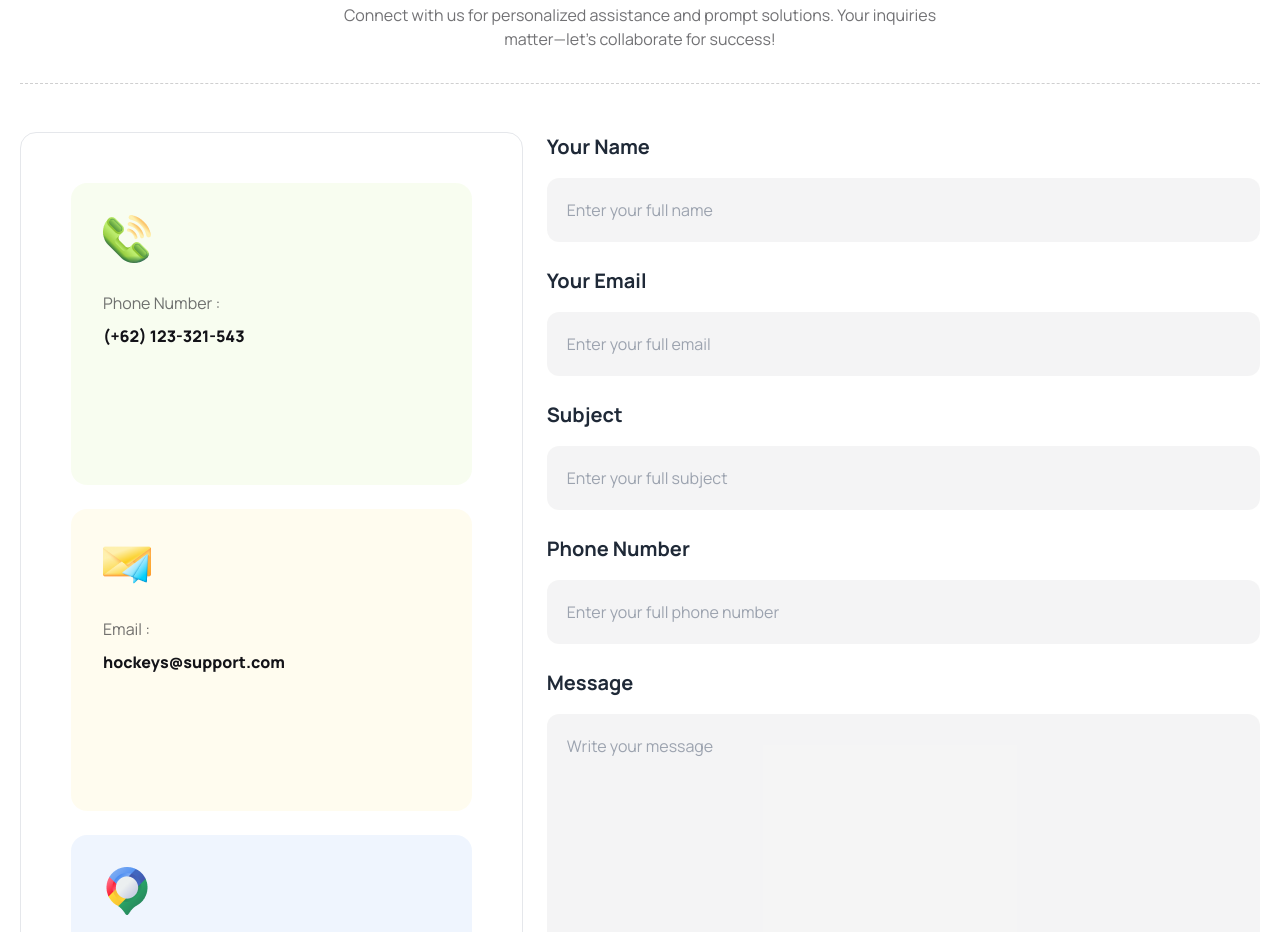
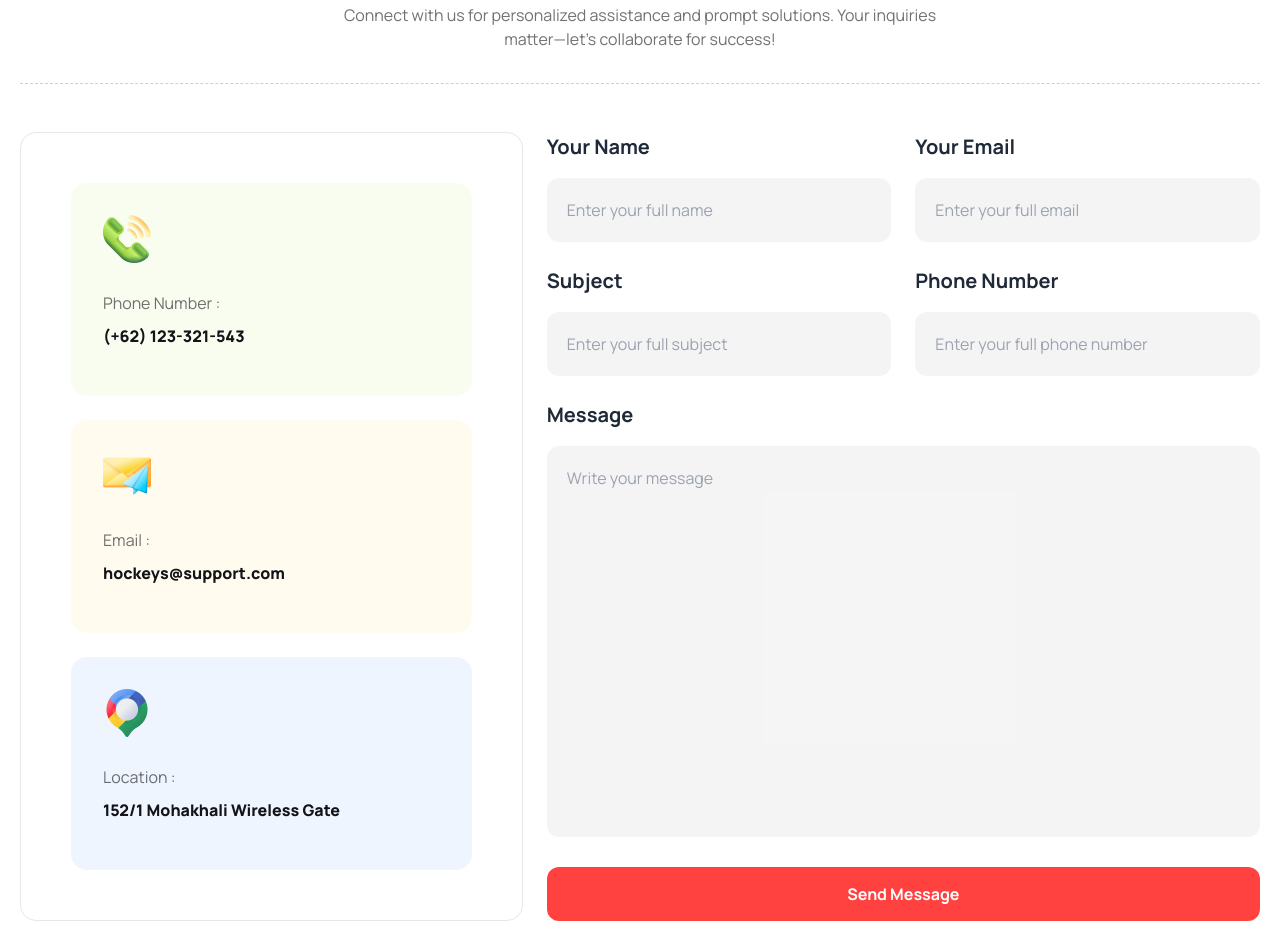
Before and after one commit to Zioun/Hockey-s-Assignment, a plain HTML site: page index.html in a window 1280 px wide. Shown: the part 4590-5522 px from the top of the page. Drawn offline with nearby package versions, Linux system fonts and the light colour scheme.

Commit message:
Project 100% Done :) 5 Screens Responsive, Contents Successfully Added

```diff
--- a/index.html
+++ b/index.html
@@ -476,19 +476,19 @@
             <div class="col-span-12 lg:col-span-7">
               <form>
                 <div class="grid md:grid-cols-2 gap-[24px]">
-                  <div class="col-span-2">
+                  <div class="col-span-2 md:col-span-1">
                     <h1 class="font-bold text-[20px]">Your Name</h1>
                     <input class="w-full h-[64px] bg-[#1313180B] outline-none pl-[20px] rounded-[12px] mt-[16px]" type="text" placeholder="Enter your full name">
                   </div>
-                  <div class="col-span-2">
+                  <div class="col-span-2 md:col-span-1">
                     <h1 class="font-bold text-[20px]">Your Email</h1>
                     <input class="w-full h-[64px] bg-[#1313180B] outline-none pl-[20px] rounded-[12px] mt-[16px]" type="text" placeholder="Enter your full email">
                   </div>
-                  <div class="col-span-2">
+                  <div class="col-span-2 md:col-span-1">
                     <h1 class="font-bold text-[20px]">Subject</h1>
                     <input class="w-full h-[64px] bg-[#1313180B] outline-none pl-[20px] rounded-[12px] mt-[16px]" type="text" placeholder="Enter your full subject">
                   </div>
-                  <div class="col-span-2">
+                  <div class="col-span-2 md:col-span-1">
                     <h1 class="font-bold text-[20px]">Phone Number</h1>
                     <input class="w-full h-[64px] bg-[#1313180B] outline-none pl-[20px] rounded-[12px] mt-[16px]" type="text" placeholder="Enter your full phone number">
                   </div>
```
